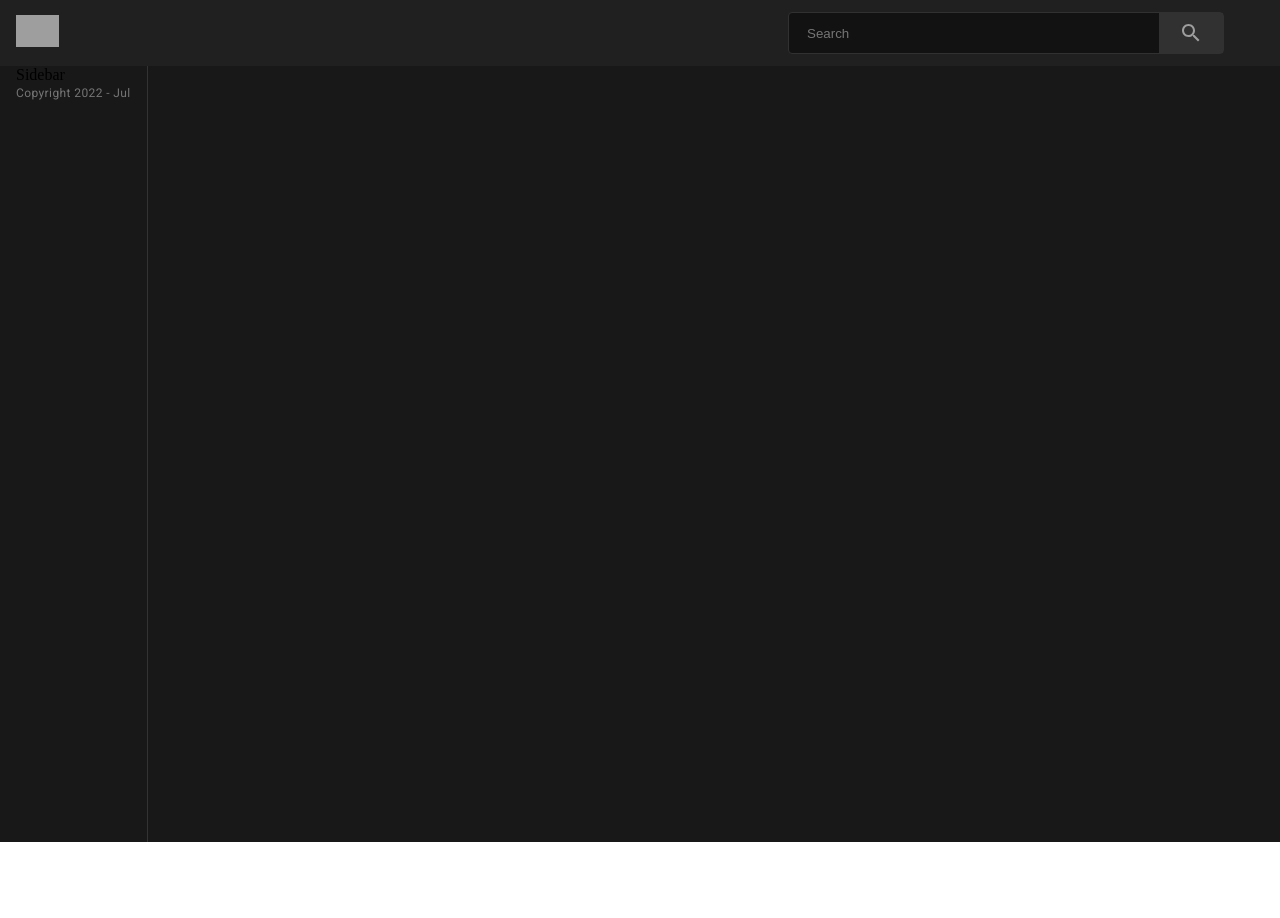
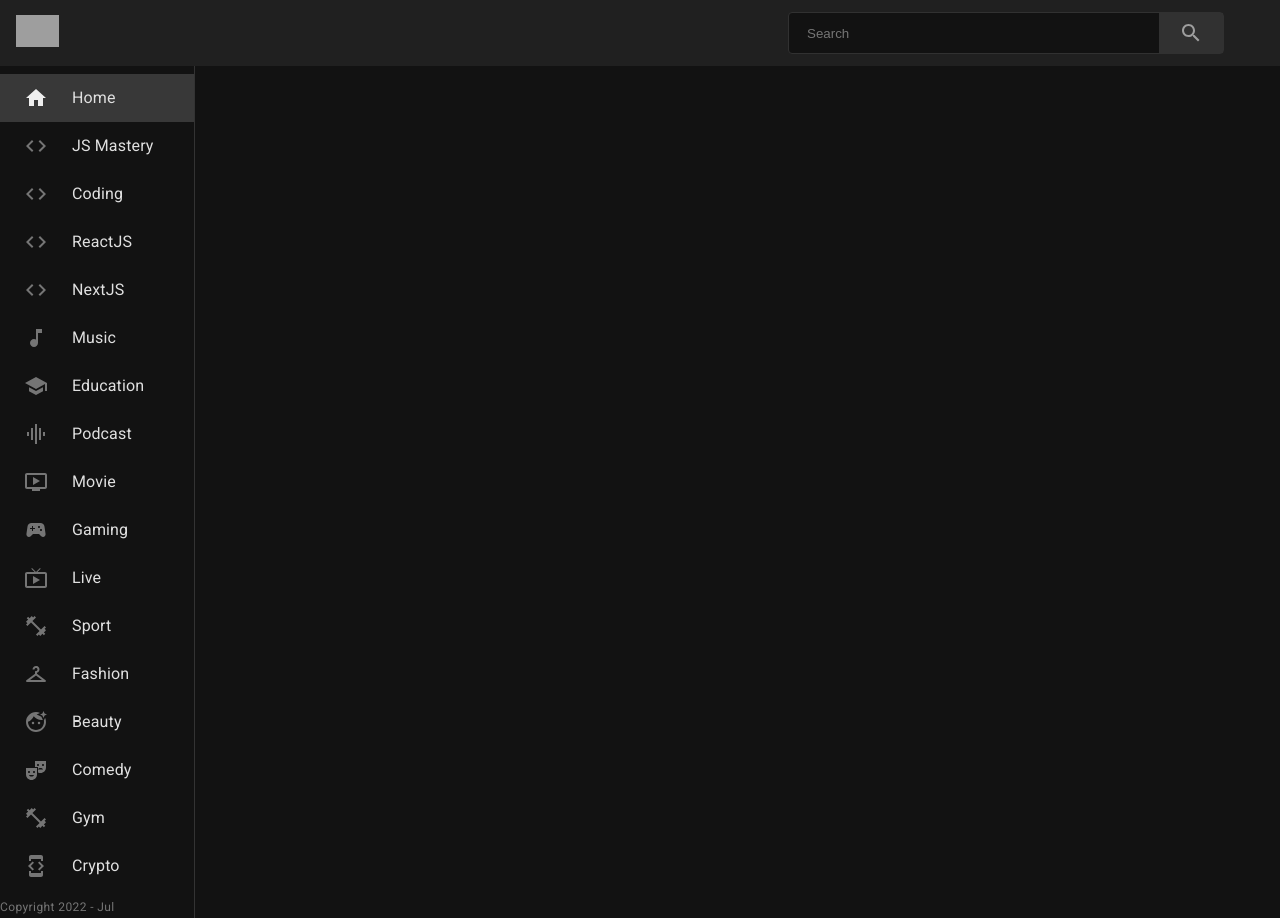
Before and after one commit to zulhamsy/clonetube, a React (Create React App) app: page / in a window 1280 px wide. Before the commit the page ends 842 px from the top, so only its background shows below. Built offline with nearby package versions, Linux system fonts and the light colour scheme; grey boxes are pictures that could not be loaded.

Commit message:
sidebar done and applying global darkmode

```diff
--- a/src/App.jsx
+++ b/src/App.jsx
@@ -1,5 +1,6 @@
 import React from "react";
 import { BrowserRouter, Routes, Route } from "react-router-dom";
+import { ThemeProvider, createTheme } from "@mui/material/styles";
 import { Box } from "@mui/material";
 
 import {
@@ -10,10 +11,17 @@ import {
   SearchFeed,
 } from "./components";
 
+const darkTheme = createTheme({
+  palette: {
+    mode: "dark",
+  },
+});
+
 export default function App() {
   return (
     <BrowserRouter>
-      <Box sx={{ backgroundColor: "#181818" }}>
+      <ThemeProvider theme={darkTheme}>
+        <Box sx={{ bgcolor: "background.default" }}>
           <Navbar />
           <Routes>
             <Route path="/" element={<Feed />} />
@@ -22,6 +30,7 @@ export default function App() {
             <Route path="/search/:keyword" element={<SearchFeed />} />
           </Routes>
         </Box>
+      </ThemeProvider>
     </BrowserRouter>
   );
 }
--- a/src/components/Feed.jsx
+++ b/src/components/Feed.jsx
@@ -6,8 +6,8 @@ export default function Feed() {
   return (
     <Stack direction={{ xs: "column", md: "row" }}>
       <Box
-        px={{ xs: 0, md: 2 }}
-        height={{ xs: "auto", md: "97vh" }}
+        // px={{ xs: 0, md: 1 }}
+        // height={{ xs: "auto", md: "auto" }}
         borderRight="1px solid #333"
       >
         <Sidebar />
--- a/src/components/Navbar.jsx
+++ b/src/components/Navbar.jsx
@@ -16,6 +16,7 @@ export default function Navbar() {
       top={0}
       px={2}
       py={1.5}
+      zIndex={10}
     >
       {/* Logo as Link */}
       <Link to="/">
--- a/src/components/SearchBar.jsx
+++ b/src/components/SearchBar.jsx
@@ -11,10 +11,11 @@ export default function SearchBar() {
         display: "flex",
         borderRadius: 1,
         border: "1px solid #313131",
-        bgcolor: "#121212",
+        bgcolor: "background.default",
         pl: 2,
         boxShadow: "none",
         mr: { sm: 5 },
+        backgroundImage: "none",
       }}
     >
       <input
--- a/src/components/Sidebar.jsx
+++ b/src/components/Sidebar.jsx
@@ -1,5 +1,47 @@
+import {
+  List,
+  ListItem,
+  ListItemButton,
+  ListItemIcon,
+  ListItemText,
+} from "@mui/material";
 import React from "react";
 
+import { categories } from "../utils/constants";
+
+const selectedMenu = "Home";
 export default function Sidebar() {
-  return <div>Sidebar</div>;
+  return (
+    <List>
+      {categories.map((category) => {
+        return (
+          <ListItem key={category.name} disablePadding>
+            <ListItemButton
+              selected={selectedMenu === category.name}
+              sx={{
+                py: 1,
+                pl: 3,
+                pr: 5,
+                gap: 3,
+                color: "grey.300",
+                "&.MuiListItemButton-root.Mui-selected": {
+                  bgcolor: "action.selected",
+                },
+                "&.MuiListItemButton-root.Mui-selected .MuiListItemIcon-root": {
+                  color: "grey.200",
+                },
+              }}
+            >
+              {/* Icon */}
+              <ListItemIcon sx={{ color: "grey.600", minWidth: 0 }}>
+                {category.icon}
+              </ListItemIcon>
+              {/* Text */}
+              <ListItemText primary={category.name} />
+            </ListItemButton>
+          </ListItem>
+        );
+      })}
+    </List>
+  );
 }
--- a/src/utils/constants.js
+++ b/src/utils/constants.js
@@ -15,7 +15,7 @@ import DeveloperModeIcon from "@mui/icons-material/DeveloperMode";
 export const logo = "https://i.ibb.co/s9Qys2j/logo.png";
 
 export const categories = [
-  { name: "New", icon: <HomeIcon /> },
+  { name: "Home", icon: <HomeIcon /> },
   { name: "JS Mastery", icon: <CodeIcon /> },
   { name: "Coding", icon: <CodeIcon /> },
   { name: "ReactJS", icon: <CodeIcon /> },
```
Lines whose indentation alone changed are shown as unchanged.
